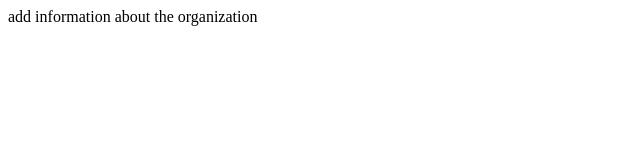
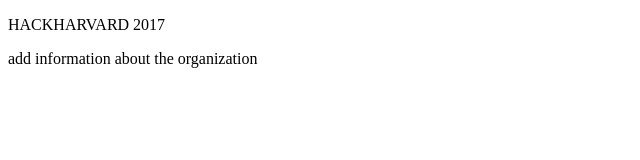
Before and after one commit to DavidCincotta/adoptabestfriend, a plain HTML site: page public/about.html in a window 1280 px wide. Shown: the whole page, without its empty margins (0-640 px from the left). Drawn offline with Linux system fonts and the light colour scheme.

Commit message:
links and working on stuff

```diff
--- a/public/about.html
+++ b/public/about.html
@@ -5,6 +5,9 @@
 		<title>About</title>
 	</head>
 	<body>
+	<p>
+	HACKHARVARD 2017
+	</p>
 		<script>
 			document.write("add information about the organization");
 			/*
```
Also changed, not shown: public/index.html (+1 -1 lines).
